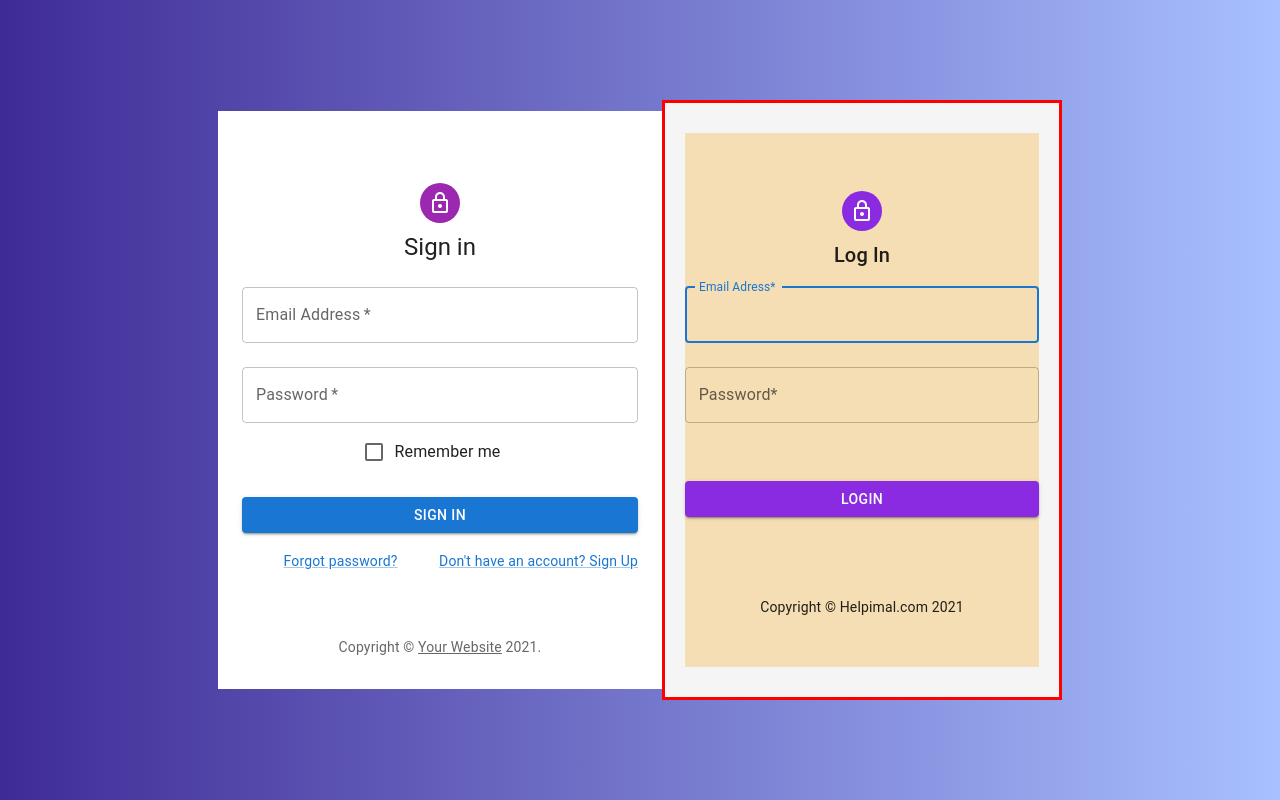
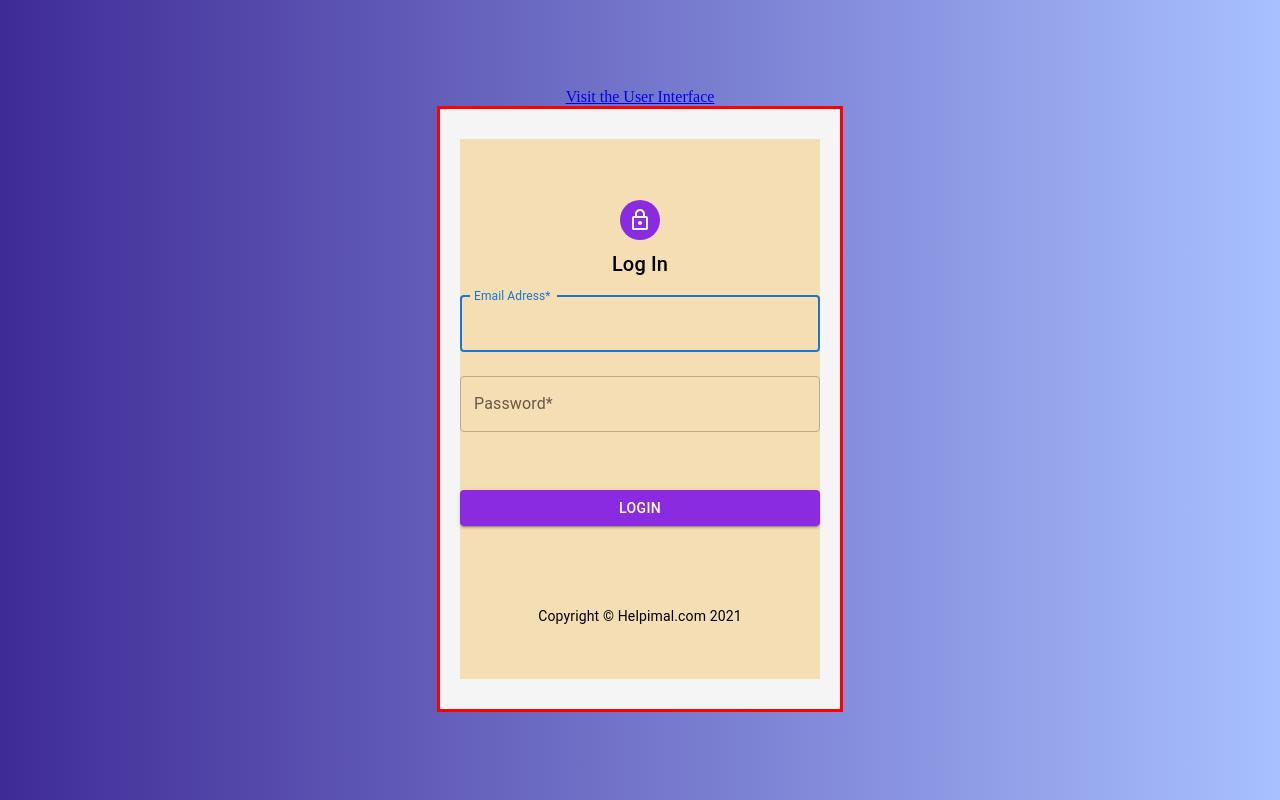
Before and after one commit to muhammedalibilgin/react-login-page, a React (Create React App) app: page / in a window 1280 px wide. Built offline with nearby package versions, Linux system fonts and the light colour scheme.

Commit message:
clean code with entry ui

```diff
--- a/src/App.css
+++ b/src/App.css
@@ -16,7 +16,6 @@
 
 .sign {
       background-color: white;
-
       /* margin: 30px 30px 30px 30px; */
 }
 
--- a/src/App.js
+++ b/src/App.js
@@ -1,22 +1,40 @@
+import Login from "./components/login";
+import UserInterface from "./components/userInterface/userInterface";
 import "./App.css";
-import SignIn from "./components/SignIn";
-import Login from "./components/login";
 
-function App() {
+import { useState } from "react";
+import { BrowserRouter as Router, Switch, Route, Link } from "react-router-dom";
+
+export default function App() {
       return (
-            <div className="App">
-                  <div className="sign">
-                        <div>
-                              {/* <h1>mali</h1> */}
+            <Router>
+                  <div className="App">
+                        <Switch>
+                              <Route exact path="/" children={<Home />} />
+                              <Route path="/userInterface" component={UserInterface} />
+                        </Switch>
+                  </div>
+            </Router>
+      );
+}
 
-                              <SignIn />
-                        </div>
-                  </div>
+function Home() {
+      const [loginForm, setLoginForm] = useState({});
+
+      if (loginForm.email === "a") {
+            // console.log("true a");
+            window.location.href = "/userInterface";
+      } else {
+            // console.log("false false");
+      }
+
+      return (
+            <div>
+                  <Link to="/userInterface">Visit the User Interface </Link>
+
                   <div className="login">
-                        <Login />
+                        <Login addLoginForm={setLoginForm} />
                   </div>
             </div>
       );
 }
-
-export default App;
--- a/src/components/login.js
+++ b/src/components/login.js
@@ -1,25 +1,49 @@
+import { useState } from "react";
+
 import Button from "@mui/material/Button";
 import { TextField, Typography } from "@mui/material";
 
 import LockOutlinedIcon from "@material-ui/icons/LockOutlined";
 import Avatar from "@mui/material/Avatar";
 
-function Login() {
+function Login({ addLoginForm }) {
+      const [form, setForm] = useState({ email: "", password: "" });
+
+      const handleSubmit = (e) => {
+            console.log("form=>", form);
+            addLoginForm(form);
+      };
+
       return (
             <form className="loginCont">
                   <Avatar sx={{ m: 1, bgcolor: "blueviolet" }}>
                         <LockOutlinedIcon />
                   </Avatar>
-
                   <Typography component="h1" variant="h6">
                         Log In
                   </Typography>
-
-                  <TextField id="LoginEmail" fullWidth autoFocus margin="normal" type="email" label="Email Adress*" variant="outlined" />
-
-                  <TextField id="loginPassword" fullWidth margin="normal" type="password" label="Password*" variant="outlined" />
-
-                  <Button id="loginButton" variant="contained">
+                  <TextField
+                        onChange={(x) => setForm({ ...form, [x.target.name]: x.target.value })}
+                        id="LoginEmail"
+                        fullWidth
+                        autoFocus
+                        margin="normal"
+                        type="email"
+                        name="email"
+                        label="Email Adress*"
+                        variant="outlined"
+                  />
+                  <TextField
+                        onChange={(x) => setForm({ ...form, [x.target.name]: x.target.value })}
+                        id="loginPassword"
+                        fullWidth
+                        margin="normal"
+                        type="password"
+                        name="password"
+                        label="Password*"
+                        variant="outlined"
+                  />
+                  <Button onClick={(e) => handleSubmit()} id="loginButton" variant="contained">
                         LOGIN
                   </Button>
 
--- /dev/null
+++ b/src/components/user.json
@@ -0,0 +1,5 @@
+[
+      { "id": 1, "email": "ali@cc", "password": "123" },
+      { "id": 2, "email": "veli@cc", "password": "456" },
+      { "id": 3, "email": "ahmet@cc", "password": "789" }
+]
--- /dev/null
+++ b/src/components/userInterface/userInterface.js
@@ -0,0 +1,16 @@
+import React from "react";
+
+import users from "../user.json";
+
+function userInterface() {
+      return (
+            <div>
+                  <h1>hello users:</h1>
+                  {users.map((x) => (
+                        <h3 key={x.id}>{x.email}</h3>
+                  ))}
+            </div>
+      );
+}
+
+export default userInterface;
```
